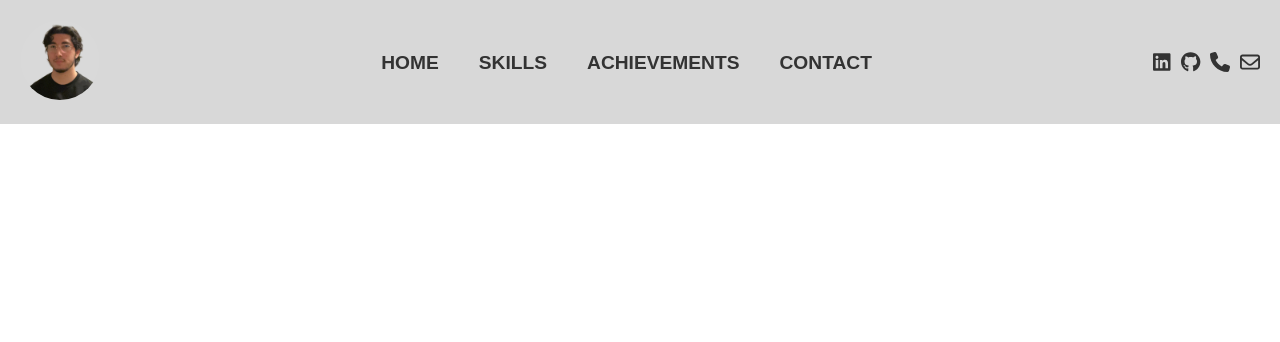
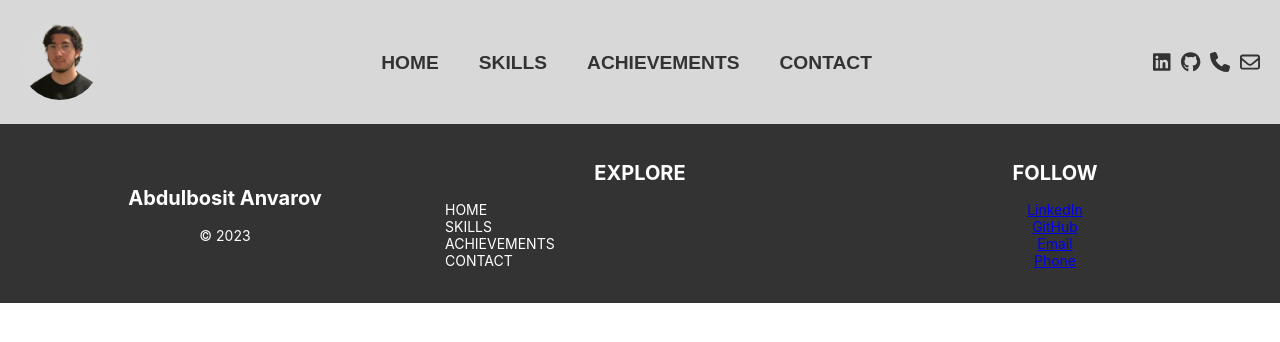
Before and after one commit to BositAnvarov/portfolio, a React (Create React App) app in the folder personal_portfolio/: page / in a window 1280 px wide. Shown: the top 342 px of the page. Built offline with nearby package versions, Linux system fonts and the light colour scheme; a small style sheet from the web is missing.

Commit message:
need to finish footer

```diff
--- a/personal_portfolio/src/App.js
+++ b/personal_portfolio/src/App.js
@@ -1,10 +1,12 @@
 import './App.css';
+import Footer from './components/Footer/Footer';
 import Header from './components/Header/Header';
 
 function App() {
   return (
     <div>
       <Header />
+      <Footer />
     </div>
   );
 }
--- a/personal_portfolio/src/components/Footer/Footer.css
+++ b/personal_portfolio/src/components/Footer/Footer.css
@@ -1,3 +1,43 @@
-.footerStyle {
-    background-color: aqua;
-}
+/* Footer.css */
+
+.footer {
+    background-color: #333;
+    color: white;
+    padding: 20px;
+    text-align: center;
+  }
+
+  .footer-container {
+    display: grid;
+    grid-template-columns: repeat(3, 1fr); /* Create a 3-column grid layout */
+    gap: 5px; /* Adjust the spacing between columns as needed */
+    align-items: center; /* Vertically center the content */
+  }
+
+  .footer-data {
+    text-align: center; /* Align text within each data section */
+  }
+
+  .footer-title {
+    font-size: 20px; /* Adjust the title font size as needed */
+  }
+
+  .footer-text {
+    font-size: 14px; /* Adjust the text font size as needed */
+    list-style: none;
+    align-items:start;
+    padding: 0;
+    display: block;
+  }
+
+  .footer-link {
+    color: white;
+    text-decoration: none;
+    display: block; /* Display list items as block elements */
+    text-align: left; /* Align text to the left */
+    padding-left: 10px; /* Add padding to align with the footer-title */
+  }
+
+  .footer-link:hover {
+    color: #007bff; /* Change to your preferred hover color */
+  }
--- a/personal_portfolio/src/components/Footer/Footer.js
+++ b/personal_portfolio/src/components/Footer/Footer.js
@@ -1,10 +1,39 @@
 import React from 'react';
 import './Footer.css'; // Import your CSS file for styling
 
+
+
 function Footer() {
   return (
-    <footer className='footerStyle'>
-    &copy; {new Date().getFullYear()} Bosit Anvarov
+    <footer className='footer'>
+      <div className='footer-container'>
+
+        <div className='footer-data'>
+          <h2 className='footer-title'>Abdulbosit Anvarov</h2>
+          <p className='footer-text'>&copy; {new Date().getFullYear()}</p>
+        </div>
+
+        <div className='footer-data'>
+          <h2 className='footer-title'>EXPLORE</h2>
+          <ul className='footer-text'>
+            <li><a href="#home" className='footer-link'>HOME</a></li>
+            <li><a href="#skills" className='footer-link'>SKILLS</a></li>
+            <li><a href="#achievements" className='footer-link'>ACHIEVEMENTS</a></li>
+            <li><a href="#contact" className='footer-link'>CONTACT</a></li>
+          </ul>
+        </div>
+
+        <div className='footer-data'>
+          <h2 className='footer-title'>FOLLOW</h2>
+          <ul className='footer-text'>
+            <li><a href="#LinkedIn">LinkedIn</a></li>
+            <li><a href="#Github">GitHub</a></li>
+            <li><a href="#Email">Email</a></li>
+            <li><a href="#Phone">Phone</a></li>
+          </ul>
+        </div>
+
+      </div>
     </footer>
   );
 }
```
